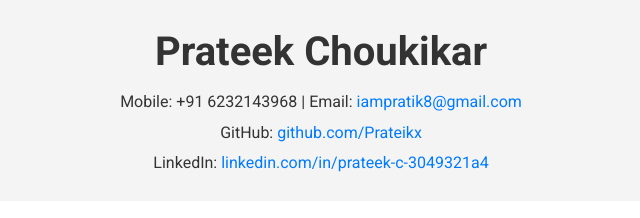
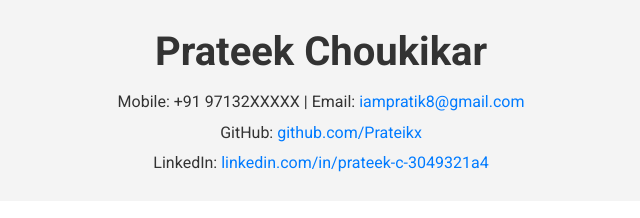
Before and after one commit to Prateikx/prateikx, a plain HTML site: page index.html in a window 1280 px wide. Shown: the top 218 px of the page, 319-959 px from the left. Drawn offline with Linux system fonts and the light colour scheme.

Commit message:
Update index.html

```diff
--- a/index.html
+++ b/index.html
@@ -59,7 +59,7 @@
 <body>
     <header>
         <h1>Prateek Choukikar</h1>
-        <p>Mobile: +91 6232143968 | Email: <a href="mailto:iampratik8@gmail.com">iampratik8@gmail.com</a></p>
+        <p>Mobile: +91 97132XXXXX | Email: <a href="mailto:iampratik8@gmail.com">iampratik8@gmail.com</a></p>
         <p>GitHub: <a href="https://github.com/Prateikx" target="_blank">github.com/Prateikx</a></p>
         <p>LinkedIn: <a href="https://linkedin.com/in/prateek-c-3049321a4" target="_blank">linkedin.com/in/prateek-c-3049321a4</a></p>
     </header>
```
